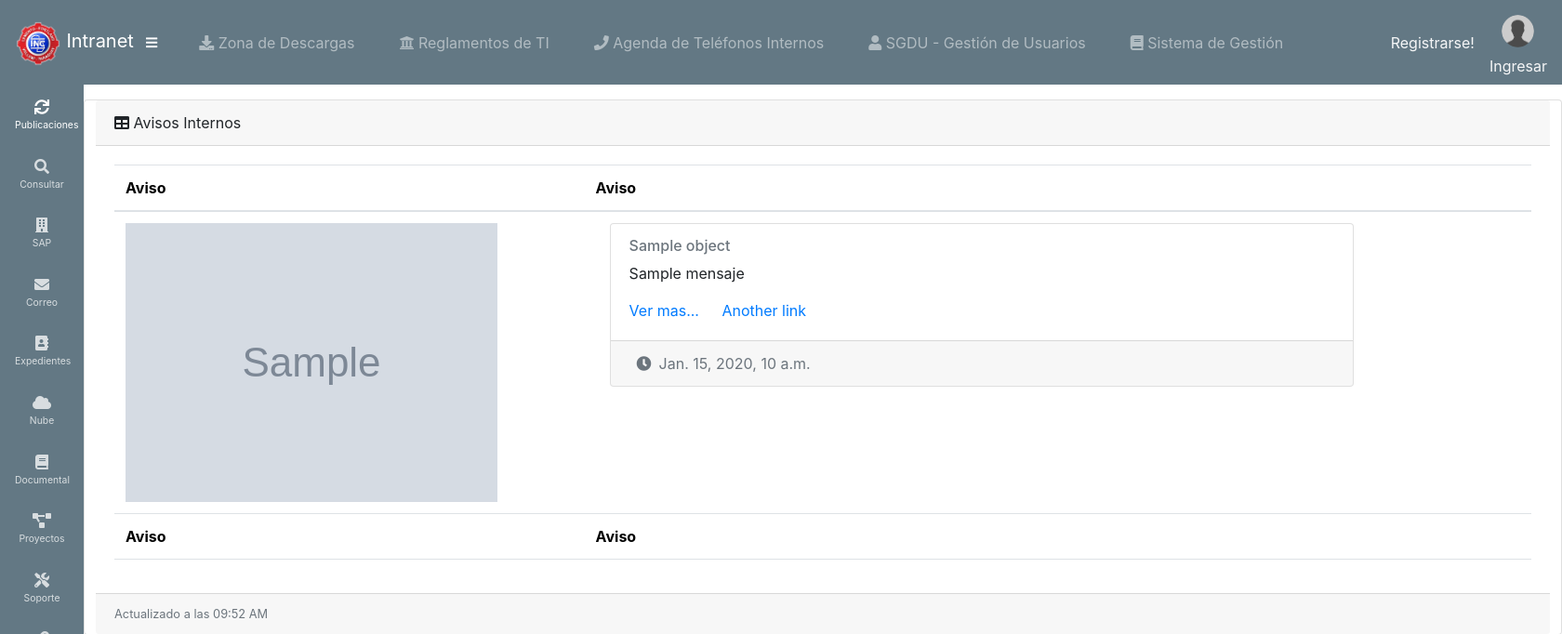
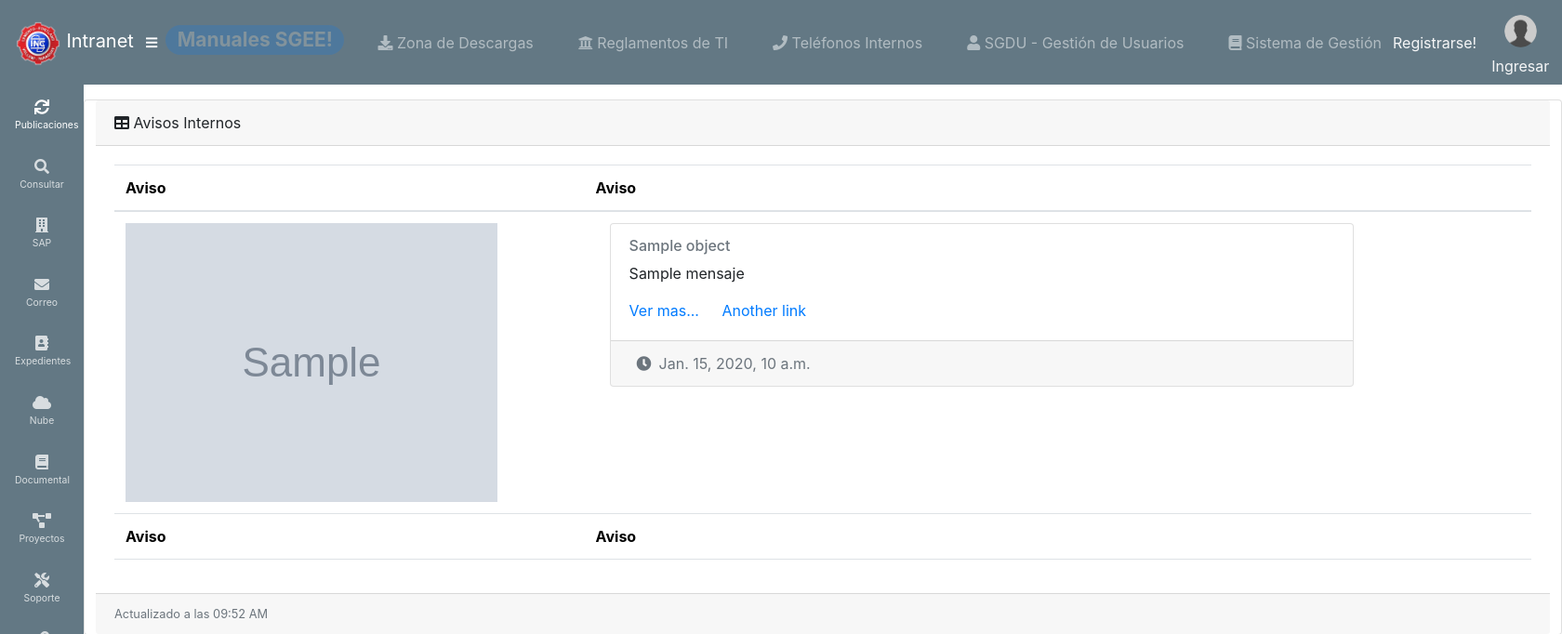
Before and after one commit to arnaldocorreaxO/intranet, a Django app: template proIntranet/intranet/templates/aviso_list.html in a window 1680 px wide. Shown: the top 682 px of the page at 93% size. Run offline with Django 3.2, Linux system fonts and the light colour scheme; the template is opened without the code that fills it: most values are stand-ins (such as "Sample title", 1, 10 or a date in 2020); grey boxes marked "Sample" are stand-in pictures; some libraries are stand-ins or nearby versions.

Commit message:
Se agrega acceso a Manuales SGEE al menu principal de la Intranet

```diff
--- a/proIntranet/templates/base.html
+++ b/proIntranet/templates/base.html
@@ -92,6 +92,11 @@
 <i class="fas fa-bars"></i>
 </button>
 
+		<h3><a href="https://nube.inc.gov.py/s/xAe5LcWYercP9T8" class="badge badge-pill badge-primary blinking"
+			title="Manuales de Uso y Buenas Prácticas del Sistema de Gestión Expedientes">Manuales SGEE!</a>
+		</h3>
+
+		{% comment %} ZONA DE DESCARGAS {% endcomment %}
 		<ul class="navbar-nav ml-auto ml-md-4 ">
 			<li class="nav-item dropdown no-arrow mx-1">
 				<a class="nav-link dropdown-toggle" href="#" id="downloadDropdown" role="button" data-toggle="dropdown" aria-haspopup="true" aria-expanded="false">
@@ -188,7 +193,7 @@
 			<li class="nav-item dropdown no-arrow mx-1">
 				<a class="nav-link dropdown-toggle" href="{% url 'interno-list' %}" aria-expanded="false">
 					<i class="fa fa-phone" aria-hidden="true"></i>
-					<span class="off">Agenda de Teléfonos Internos</span>
+					<span class="off">Teléfonos Internos</span>
 				</a>
 			</li>
 		</ul>
```
